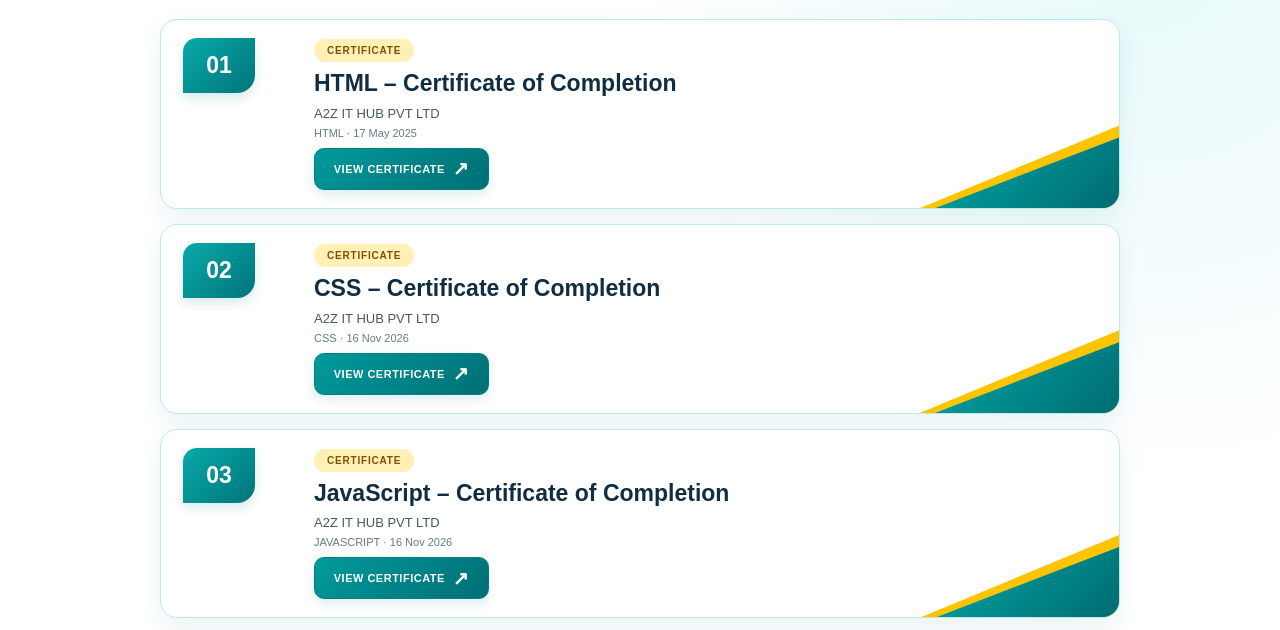
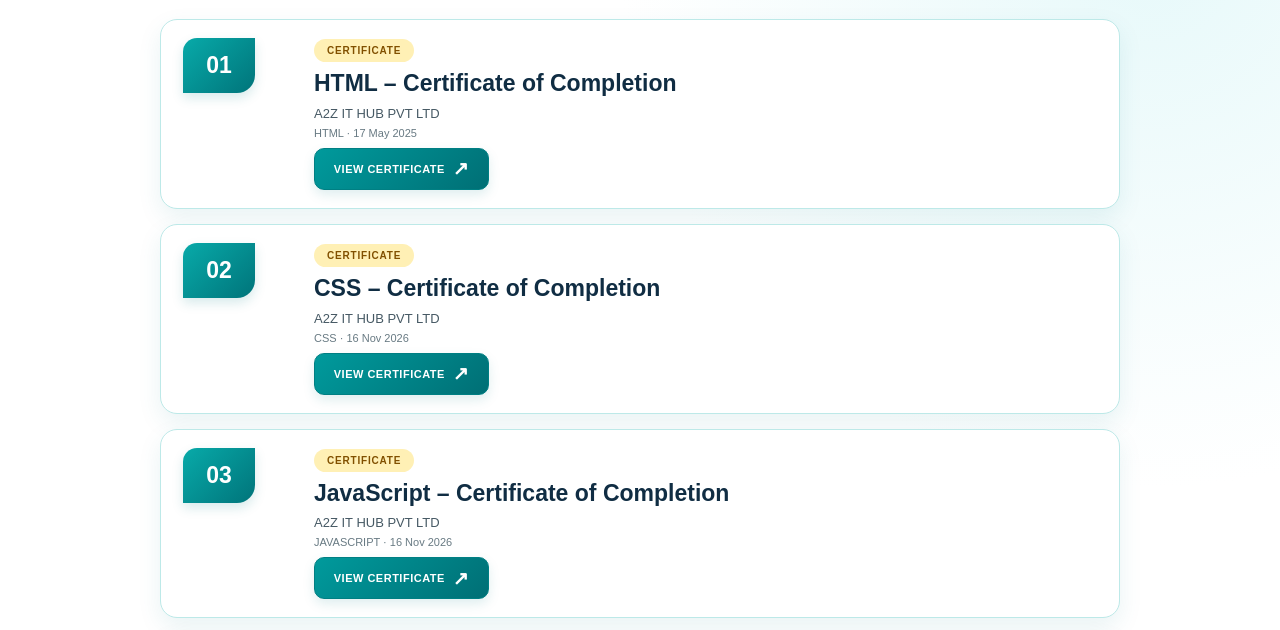
Before and after one commit to rahulgaik999/Certificates, a plain HTML site: page index.html in a window 1280 px wide. Shown: the part 124-754 px from the top of the page. Drawn offline with Linux system fonts and the light colour scheme.

Commit message:
Hide corner decorations on desktop screens
Added media query to hide diagonal corner decorations on desktop.

```diff
--- a/index.html
+++ b/index.html
@@ -949,6 +949,13 @@
                 font-size: 8px;
             }
         }
+        /* Remove diagonal corner decorations on desktop only */
+@media (min-width: 701px) {
+    .certificate-item::before,
+    .certificate-item::after {
+        display: none;
+    }
+}
 
     </style>
 </head>
```
